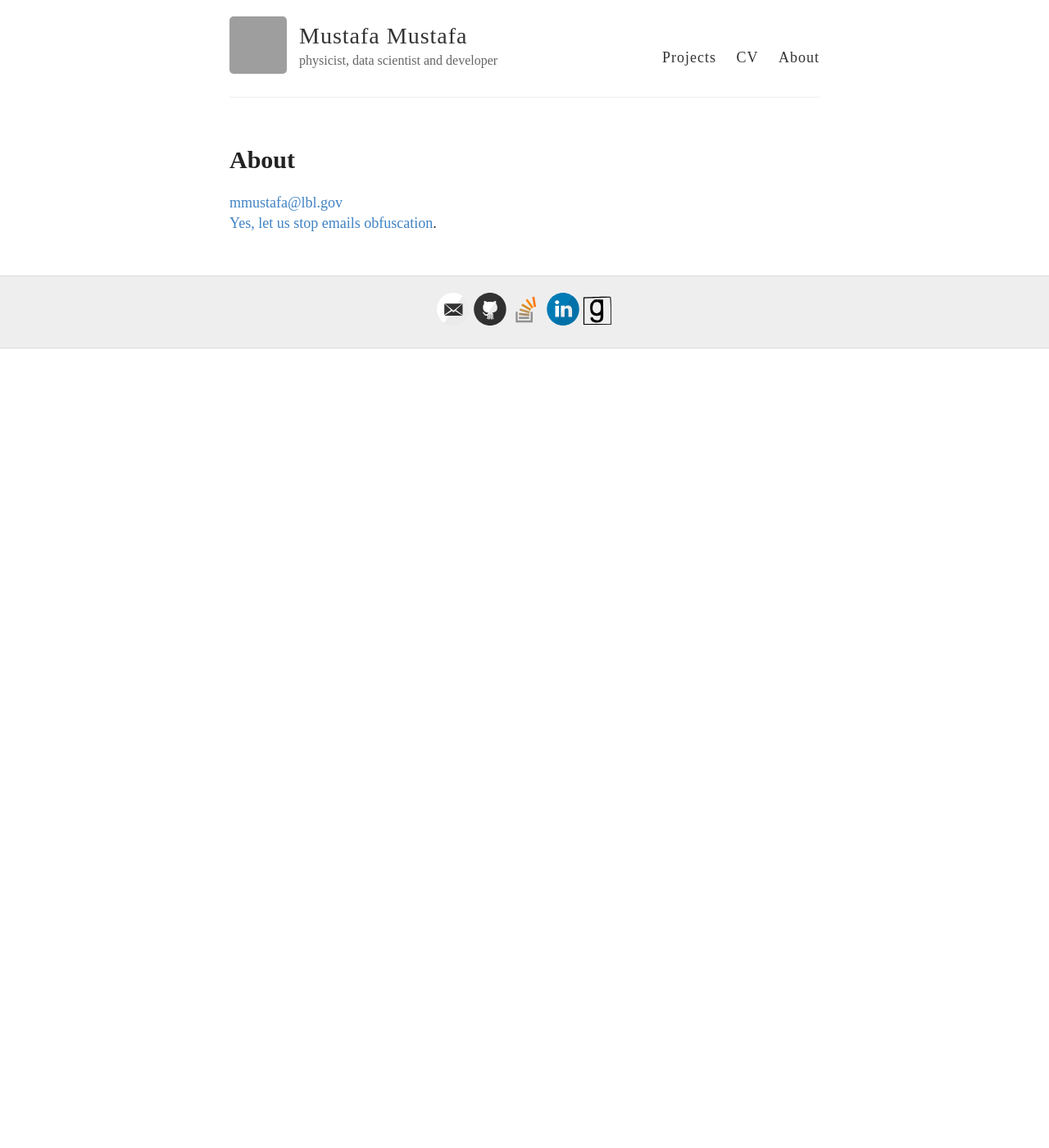
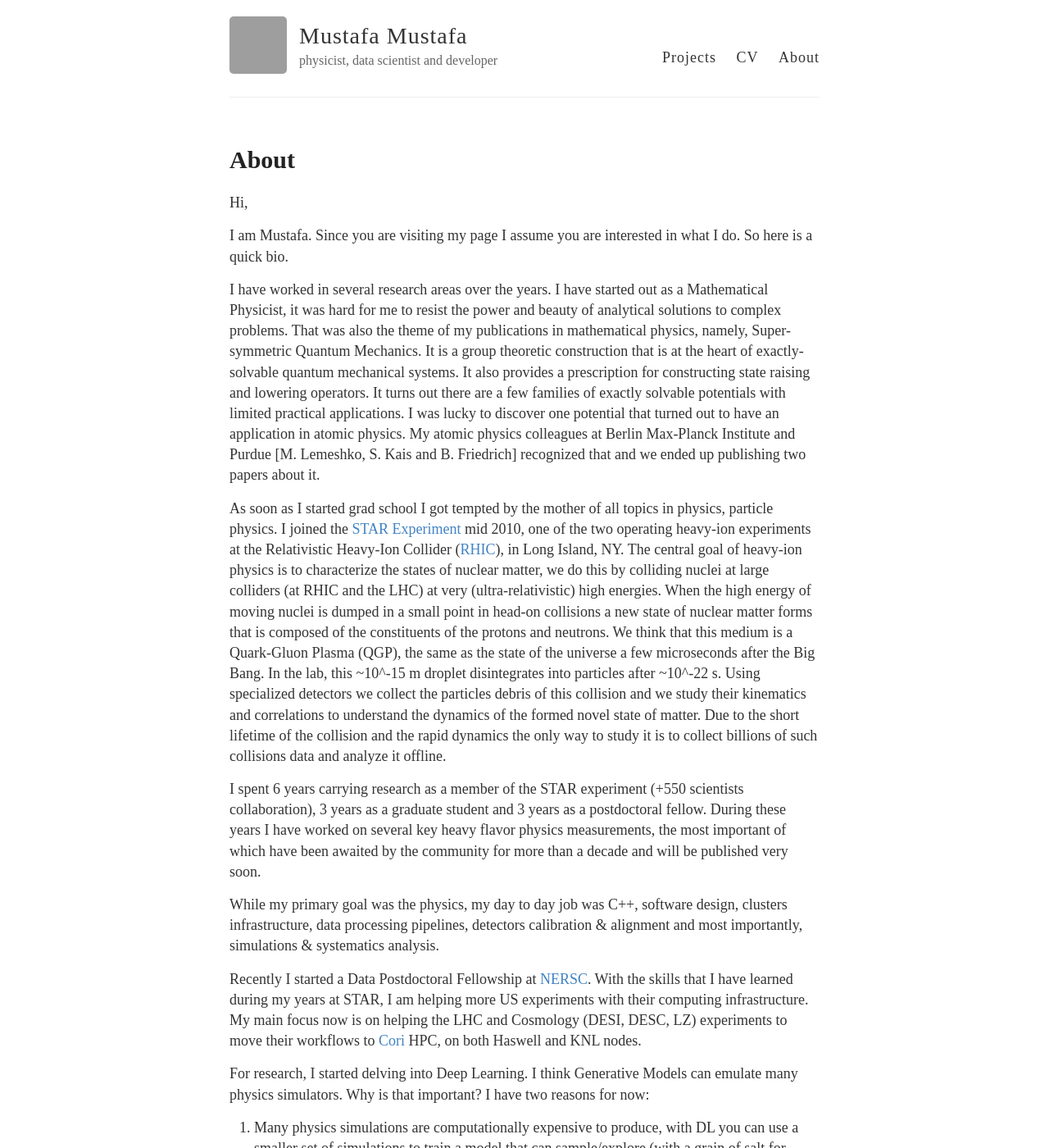
Before and after one commit to MustafaMustafa/MustafaMustafa.github.io, a Jekyll site: the page built from about/index.md, in a window 1280 px wide and 1400 px high. Shown: the whole window at 82% size. Built offline with Jekyll 4.4.1, drawn with Linux system fonts in a browser that asks for light colours; some of the changed text lies outside the part shown; grey boxes are pictures that could not be loaded.

Commit message:
Update about page
Update

Update

Fix superscripts

Fix

Fix formatting

Fix formatting

Fix formatting

```diff
--- a/about/index.md
+++ b/about/index.md
@@ -4,7 +4,65 @@ title: About
 permalink: /about/
 ---
 
+Hi,
 
+I am Mustafa. Since you are visiting my page I assume you are interested in what I do. So here is a quick bio.
+
+
+I have worked in several research areas over the years. I have started out as a Mathematical Physicist,
+it was hard for me to resist the power and beauty of analytical solutions to complex problems.
+That was also the theme of my publications in mathematical physics, namely, Super-symmetric Quantum Mechanics.
+It is a group theoretic construction that is at the heart of exactly-solvable quantum mechanical
+systems. It also provides a prescription for constructing state raising and lowering operators.
+It turns out there are a few families of exactly solvable potentials with limited practical applications.
+I was lucky to discover one potential that turned out to have an application in atomic physics. My atomic physics
+colleagues at Berlin Max-Planck Institute and Purdue [M. Lemeshko, S. Kais and B. Friedrich] recognized that and we ended up publishing two papers about it.
+
+As soon as I started grad school I got tempted by the mother of all topics in physics,
+particle physics. I joined the [STAR Experiment](https://en.wikipedia.org/wiki/STAR_detector) mid 2010, one of the two operating heavy-ion experiments
+at the Relativistic Heavy-Ion Collider ([RHIC](https://en.wikipedia.org/wiki/Relativistic_Heavy_Ion_Collider)), in Long Island, NY.
+The central goal of heavy-ion physics is to characterize
+the states of nuclear matter, we do this by colliding nuclei at large colliders (at RHIC and the LHC) at
+very (ultra-relativistic) high energies. When the high energy of moving nuclei is dumped in a small point in head-on
+collisions a new state of nuclear matter forms that is composed of the constituents of the protons and neutrons.
+We think that this medium is a Quark-Gluon Plasma (QGP), the same as the state of the universe a few microseconds
+after the Big Bang. In the lab, this ~10^-15 m droplet disintegrates into particles after ~10^-22 s.
+Using specialized detectors we collect the particles debris of this collision and we study their kinematics and
+correlations to understand the dynamics of the formed novel state of matter. Due to the short lifetime of the
+collision and the rapid dynamics the only way to study it is to collect billions of such collisions data and analyze it offline.
+
+I spent 6 years carrying research as a member of the STAR experiment (+550 scientists collaboration),
+3 years as a graduate student and 3 years as a postdoctoral fellow. During these years I have worked on
+several key heavy flavor physics measurements, the most important of which have been awaited by the community for
+more than a decade and will be published very soon.
+
+While my primary goal was the physics, my day to day job was C++, software design, clusters infrastructure,
+data processing pipelines, detectors calibration & alignment and most importantly, simulations & systematics
+analysis.
+
+Recently I started a Data Postdoctoral Fellowship at [NERSC](www.nersc.gov). With the skills that I have
+learned during my years at STAR, I am helping more US experiments with their computing infrastructure. My main focus now
+is on helping the LHC and Cosmology (DESI, DESC, LZ) experiments to move their workflows to [Cori](http://www.nersc.gov/users/computational-systems/cori/)
+ HPC, on both Haswell and KNL nodes.
+
+For research, I started delving into Deep Learning. I think Generative Models can emulate many physics
+simulators. Why is that important? I have two reasons for now:
+1.  Many physics simulations are computationally expensive to produce, with DL you can use a smaller
+set of simulations to train a model that can sample/explore (with a grain of salt for now) other modalities.
+2.  DL can discover lower level (as opposed to physicists higher level) features that can help us
+create more efficient fast simulators. Basically, I think Generative Models can
+help us create Simulators Emulators. I will have more to say about this in my blog soon.
+<!--Let me elaborate on this point a bit: many of the important measurements in particle physics (by extension
+in heavy-ion physics) boils down to calculating a normalized cross-section that can be compared to theoretical
+calculations. A normalized cross-section is roughly the probability of a certain phenomenon (for example
+of observing a D meson with momentum 1 GeV at a particular angle) in a collision at a particular energy.
+The interesting phenomena is typically a rare one, a D meson pair is expected to form in a p-p collision at
+a nominal RHIC collision energy once per 500 collisions. Add to that the finite acceptance (equivalent to a factor
+of 0.43 D measurements at STAR) of our detectors (we don't cover a full 4-$\pi$ around the collision point)
+and the detector inefficiency
+(we detect and identify a fraction of the generated particles). On top of that
+If you do the math for my STAR D meson pair
+example at RHIC -->
 
 [mmustafa@lbl.gov](mailto:mmustafa@lbl.gov)
 [Yes, let us stop emails obfuscation](http://theflyingdeveloper.com/why-i-dont-obfuscate-my-email/).
```
